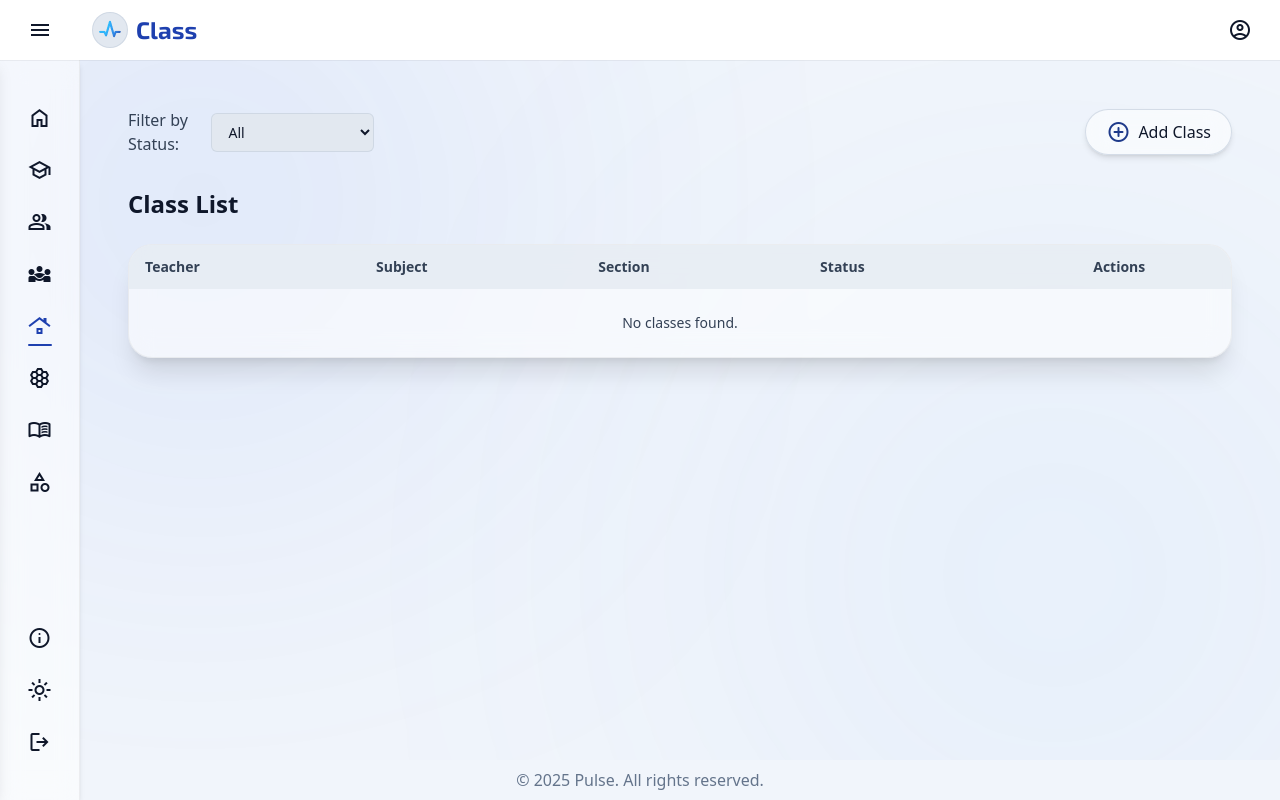
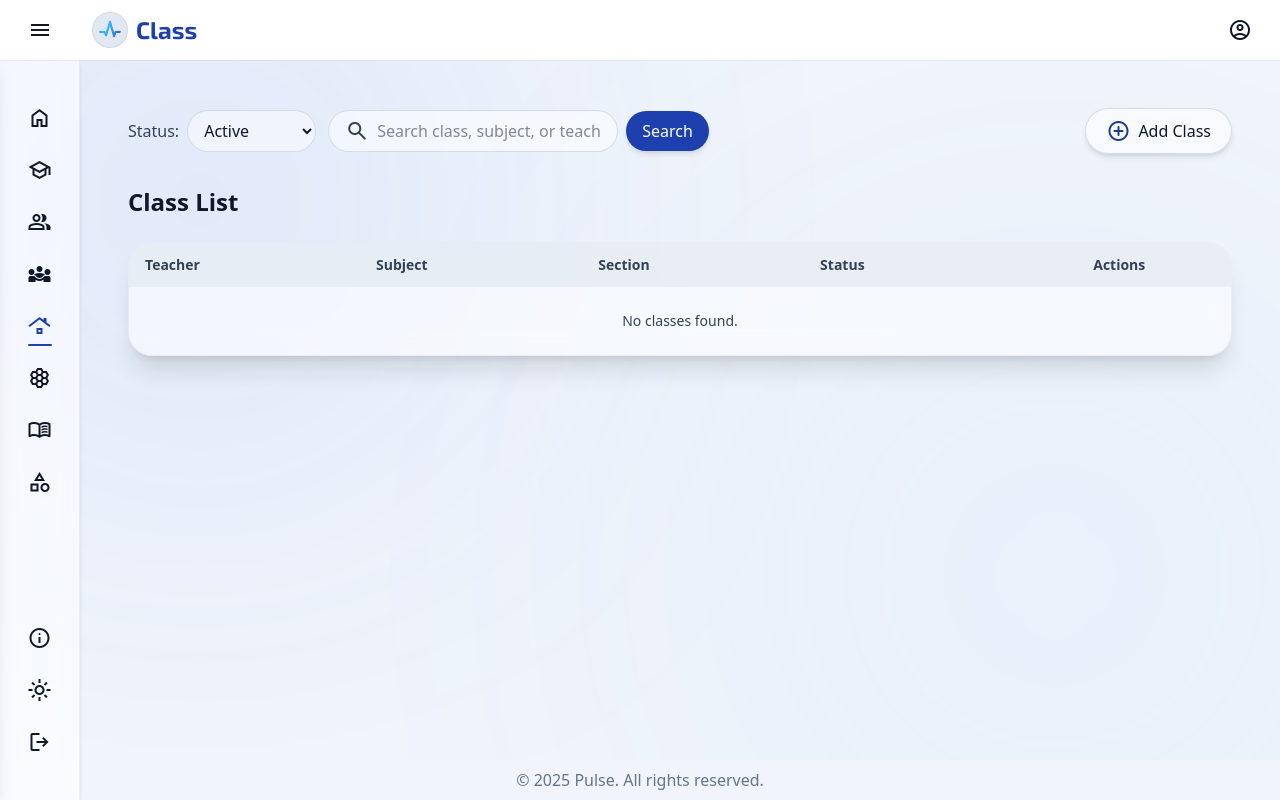
Before and after one commit to JosephCanzana/Pulse, a Flask app: page /admin/class in a window 1280 px wide. Run offline with Flask 3, Linux system fonts and the light colour scheme; a user stored in the database is signed in; data comes from the database, SQL or seed files in the repository; data that the repository does not hold is empty; some libraries are stand-ins or nearby versions.

Commit message:
added class search on admin

```diff
--- a/admin_routes.py
+++ b/admin_routes.py
@@ -1264,11 +1264,13 @@ def subject_archive_switch():
 # =======================
 # Class Management (Admin)
 # =======================
-# Class list with optional status filter
 @admin_bp.route("/class", methods=["GET", "POST"])
 @login_required
 def class_list():
-    selected_status = request.args.get("status", "all")  # default to show all
+    selected_status = request.args.get("status", "active")
+    search = request.args.get("search", "").strip()
+
+    # Base SQL
     query = """
         SELECT
             Class.id AS class_id,
@@ -1283,18 +1285,38 @@ def class_list():
         LEFT JOIN Users ON TeacherProfile.user_id = Users.id
         LEFT JOIN Subject ON Class.subject_id = Subject.id
         LEFT JOIN Section ON Class.section_id = Section.id
+        WHERE 1=1
     """
+
+    params = {}
+
+    # Filter by class status if not "all"
     if selected_status != "all":
-        query += " WHERE Class.status = :status"
-        classes = db.session.execute(text(query), {"status": selected_status}).mappings().all()
-    else:
-        classes = db.session.execute(text(query)).mappings().all()
+        query += " AND Class.status = :status"
+        params["status"] = selected_status
+
+    # Apply search if provided
+    if search:
+        query += """
+            AND (
+                Subject.name LIKE :search OR
+                Section.name LIKE :search OR
+                CONCAT(Users.first_name, ' ', Users.last_name) LIKE :search
+            )
+        """
+        params["search"] = f"%{search}%"
+
+    query += " ORDER BY Section.name, Subject.name"
+
+    classes = db.session.execute(text(query), params).mappings().all()
 
     return render_template(
         "admin/class/list.html",
         classes=classes,
-        selected_status=selected_status
+        selected_status=selected_status,
+        search=search
     )
+
 
 # Add Class
 @admin_bp.route("/class/add", methods=["POST", "GET"])
--- a/static/css/output.css
+++ b/static/css/output.css
@@ -527,6 +527,9 @@
   .w-40 {
     width: calc(var(--spacing) * 40);
   }
+  .w-56 {
+    width: calc(var(--spacing) * 56);
+  }
   .w-60 {
     width: calc(var(--spacing) * 60);
   }
--- a/templates/admin/class/list.html
+++ b/templates/admin/class/list.html
@@ -9,18 +9,44 @@
 <!-- Page Header -->
 <div class="flex flex-wrap items-center justify-between mb-8 gap-3">
 
+  <!-- Left: Status Filter & Search -->
+  <div class="flex flex-wrap items-center gap-3">
     <!-- Status Filter -->
-  <form method="get" class="flex items-center gap-3">
-    <label for="status" class="text-[var(--clr-txt-secondary)] font-medium">Filter by Status:</label>
-    <select name="status" id="status" onchange="this.form.submit()" class="input-field">
+    <form method="get" class="flex items-center gap-2">
+      <label for="status" class="text-[var(--clr-txt-secondary)] font-medium">Status:</label>
+      <select name="status" id="status" onchange="this.form.submit()"
+              class="px-3 py-2 rounded-full border border-[var(--clr-border)] bg-[var(--clr-bg)] backdrop-blur-sm text-[var(--clr-txt-primary)] focus:outline-none focus:ring-2 focus:ring-[var(--clr-primary)]">
         <option value="all" {% if selected_status == 'all' %}selected{% endif %}>All</option>
         <option value="active" {% if selected_status == 'active' %}selected{% endif %}>Active</option>
         <option value="cancelled" {% if selected_status == 'cancelled' %}selected{% endif %}>Cancelled</option>
         <option value="completed" {% if selected_status == 'completed' %}selected{% endif %}>Completed</option>
       </select>
+
+      <!-- Hidden search field to persist search when changing filter -->
+      {% if search %}
+        <input type="hidden" name="search" value="{{ search }}">
+      {% endif %}
     </form>
 
-  <!-- Add Class -->
+    <!-- Search Bar -->
+    <form method="get" class="flex items-center gap-2">
+      {% if selected_status %}
+        <input type="hidden" name="status" value="{{ selected_status }}">
+      {% endif %}
+      <div class="flex items-center gap-2 rounded-full border border-[var(--clr-border)] bg-[var(--clr-glass-light)] px-4 py-2 focus-within:ring-2 focus-within:ring-[var(--clr-primary)] transition-all">
+        <span class="material-symbols-rounded text-[var(--clr-txt-secondary)]">search</span>
+        <input type="text" name="search" value="{{ search or '' }}"
+               placeholder="Search class, subject, or teacher..."
+               class="bg-transparent focus:outline-none text-[var(--clr-txt-primary)] w-56">
+      </div>
+      <button type="submit"
+              class="px-4 py-2 rounded-full bg-[var(--clr-primary)] text-white font-medium shadow-md hover:shadow-lg hover:bg-[var(--clr-secondary)] transition-all">
+        Search
+      </button>
+    </form>
+  </div>
+
+  <!-- Right: Add Class -->
   <a href="{{ url_for('admin.class_add') }}"
      class="flex items-center gap-2 rounded-full border border-[var(--clr-border)] bg-[var(--clr-glass-light)] backdrop-blur-md px-5 py-2.5 text-[var(--clr-txt-primary)] font-medium shadow-md hover:shadow-lg hover:border-[var(--clr-glow-primary)] hover:bg-[var(--clr-glass-border)] transition-all">
     <span class="material-symbols-rounded text-[var(--clr-txt-hover)]">add_circle</span>
@@ -28,10 +54,10 @@
   </a>
 </div>
 
-<h1 class="text-2xl font-semibold mb-6 text-[var(--clr-txt-primary)]">
-  Class List
-</h1>
+<!-- Title -->
+<h1 class="text-2xl font-semibold mb-6 text-[var(--clr-txt-primary)]">Class List</h1>
 
+<!-- Table -->
 <div class="overflow-x-auto rounded-3xl border border-[var(--clr-glass-border)] bg-[var(--clr-glass-light)] backdrop-blur-md shadow-xl">
   <table class="w-full border-collapse text-sm">
     <thead class="bg-[var(--clr-surface-alt)]/70 text-[var(--clr-txt-secondary)]">
@@ -51,7 +77,8 @@
         <td class="px-4 py-3 whitespace-nowrap">{{ c.section_name }} ({{ c.academic_year }})</td>
         <td class="px-4 py-3 whitespace-nowrap">
           <form method="POST" action="{{ url_for('admin.class_status_update', id=c.class_id) }}">
-            <select name="status" onchange="this.form.submit()" class="input-field">
+            <select name="status" onchange="this.form.submit()"
+                    class="px-2 py-1 rounded-full border border-[var(--clr-border)] bg-[var(--clr-bg)] text-[var(--clr-txt-primary)] focus:ring-2 focus:ring-[var(--clr-primary)]">
               <option value="active" {% if c.status == 'active' %}selected{% endif %}>Active</option>
               <option value="cancelled" {% if c.status == 'cancelled' %}selected{% endif %}>Cancelled</option>
               <option value="completed" {% if c.status == 'completed' %}selected{% endif %}>Completed</option>
@@ -69,6 +96,7 @@
             </a>
 
             <!-- Delete -->
+            {% if c.status == 'completed' or c.status == 'cancelled' %}
             <form action="{{ url_for('admin.delete') }}"
                   method="POST"
                   class="inline"
@@ -81,6 +109,7 @@
                 Delete
               </button>
             </form>
+            {% endif %}
           </div>
         </td>
       </tr>
```
Lines whose indentation alone changed are shown as unchanged.
